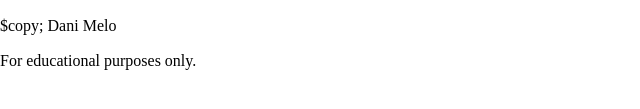
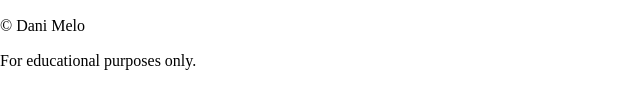
Before and after one commit to danielacmelo/country-website, a plain HTML site: page index.html in a window 1280 px wide. Shown: the part 453-562 px from the top of the page, 0-640 px from the left. Drawn offline with Linux system fonts and the light colour scheme.

Commit message:
updated index

```diff
--- a/index.html
+++ b/index.html
@@ -57,7 +57,7 @@
 
         <footer class="site-footer">
 
-            <p>$copy; Dani Melo</p>
+            <p>&copy; Dani Melo</p>
             <p>For educational purposes only.</p>
 
         </footer>
```
